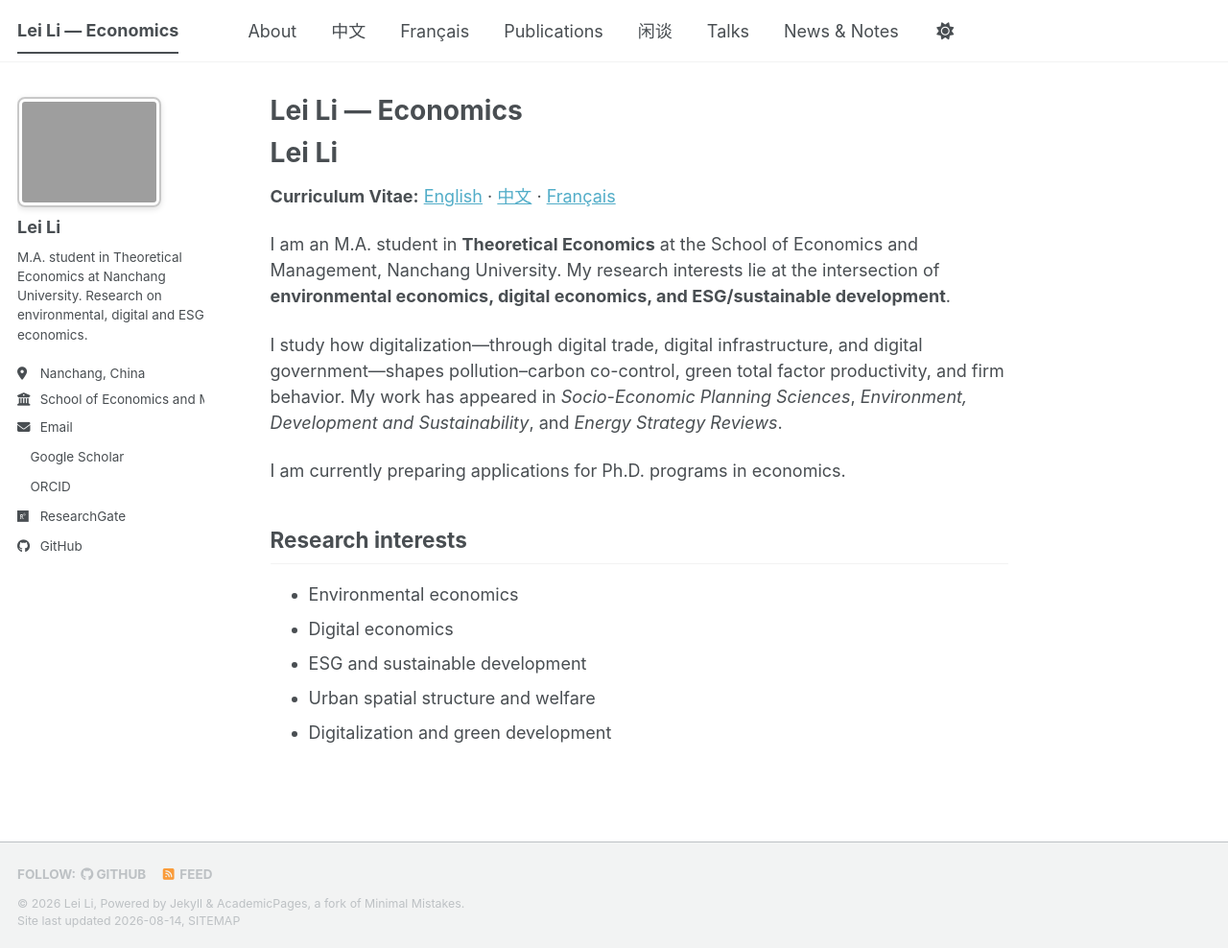
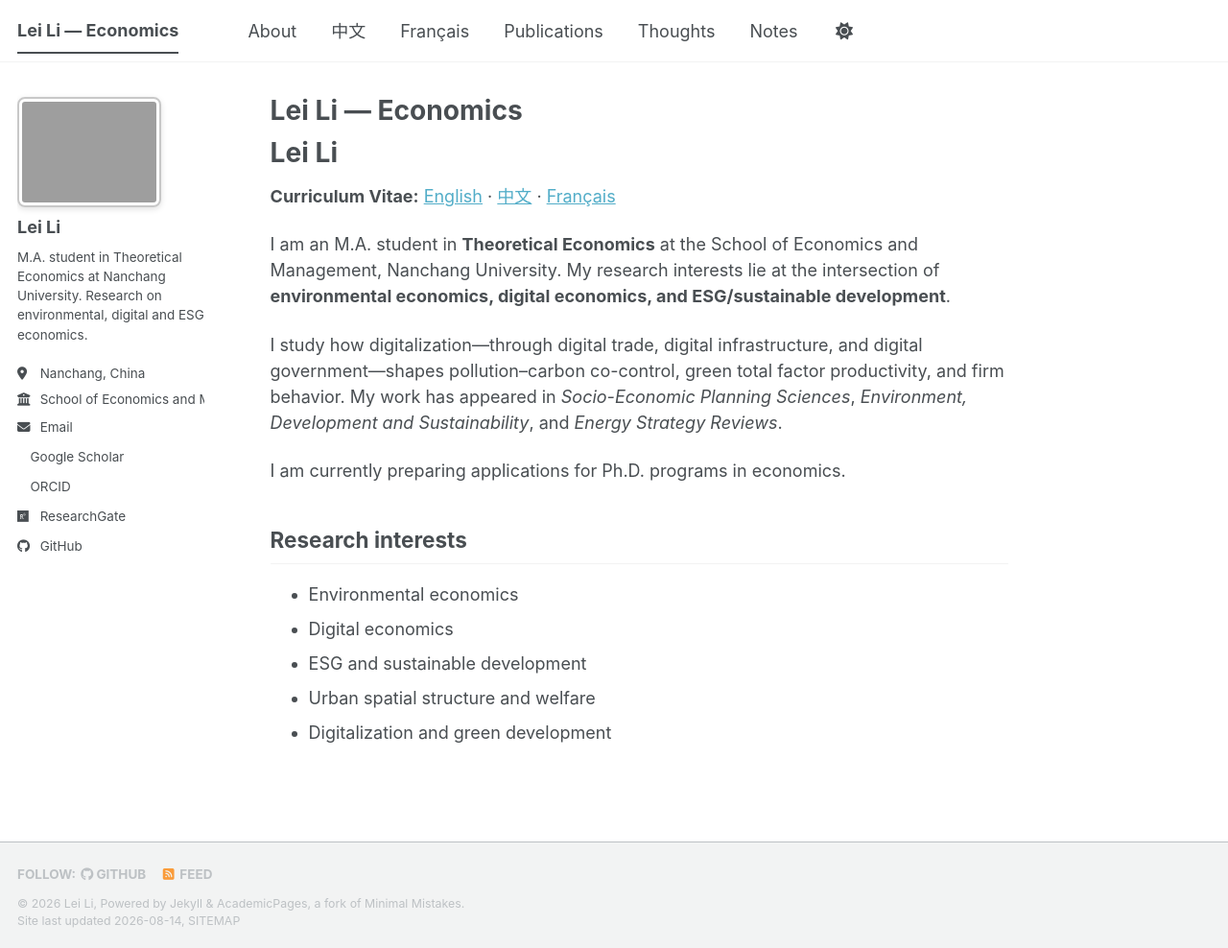
Before and after one commit to LeiLi-Econ/LeiLi-Econ.github.io, a Jekyll site: the page built from _pages/about.md, in a window 1280 px wide and 988 px high. Shown: the whole window at 96% size. Built offline with Jekyll 4.4.1, drawn with Linux system fonts in a browser that asks for light colours; a style sheet for code colours, icons or effects is not loaded.

Commit message:
Update navigation titles and remove unused entries

```diff
--- a/_data/navigation.yml
+++ b/_data/navigation.yml
@@ -7,9 +7,7 @@ main:
     url: /fr/
   - title: "Publications"
     url: /publications/
-  - title: "闲谈"
+  - title: "Thoughts"
     url: /essays/
-  - title: "Talks"
-    url: /talks/
-  - title: "News & Notes"
+  - title: "Notes"
     url: /year-archive/
```
